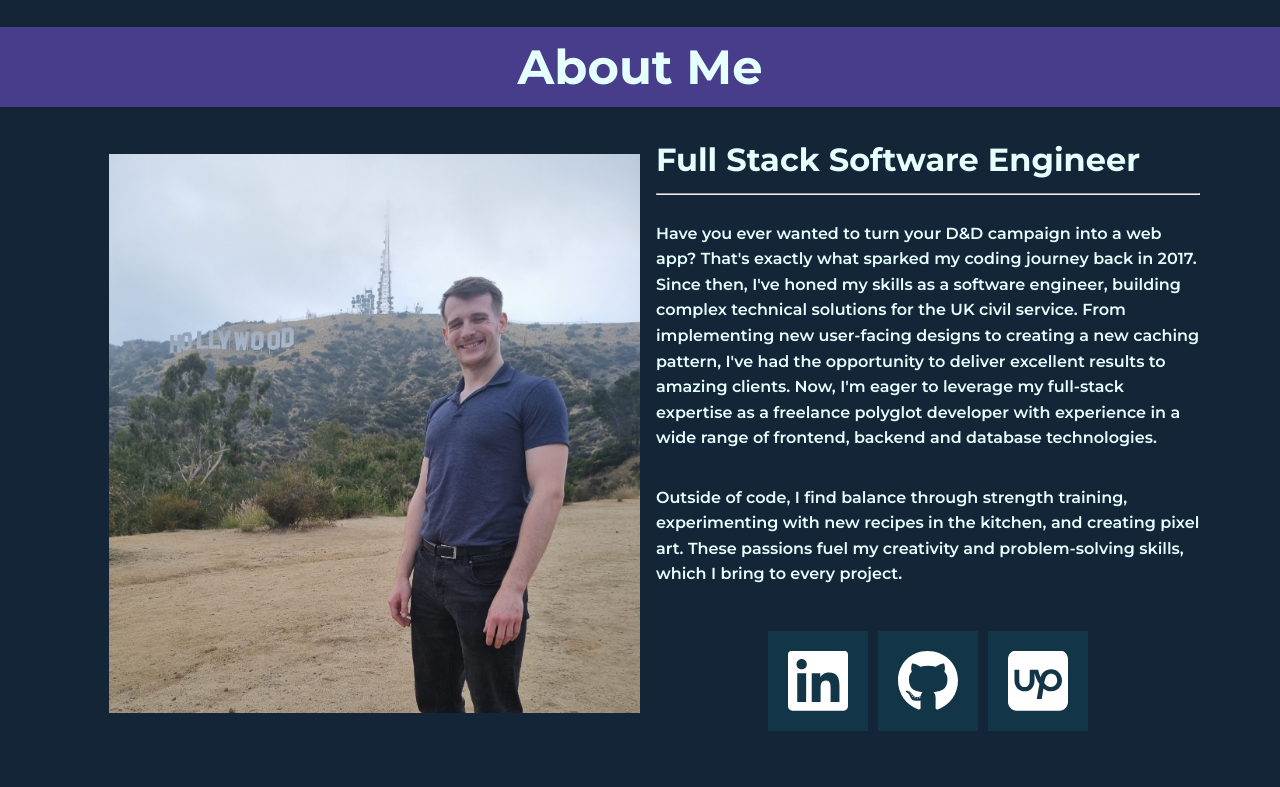
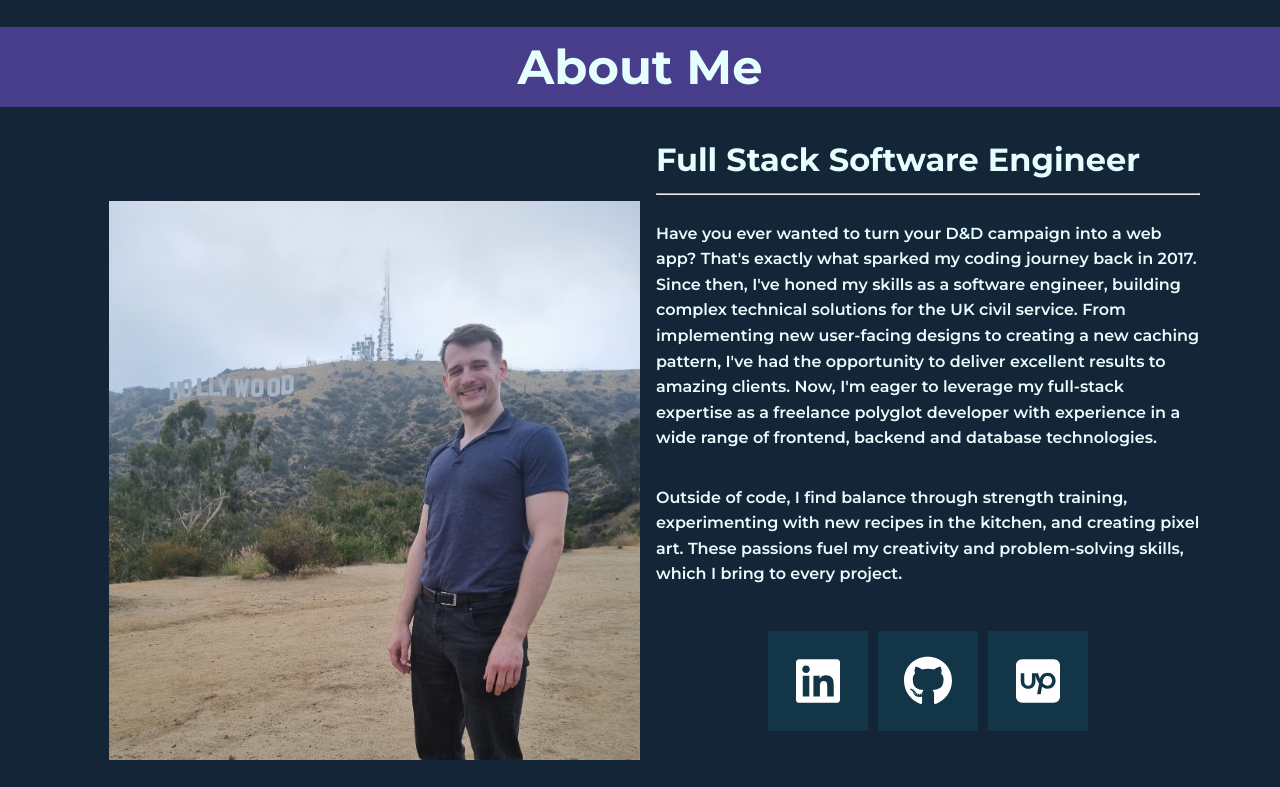
Before and after one commit to Christian-QA/Christian-QA.github.io, a React (Vite) app: page / in a window 1280 px wide. Shown: the part 773-1560 px from the top of the page. Built offline with nearby package versions, Linux system fonts and the light colour scheme; the HTML template or start-up script is replaced by a standard one.

Commit message:
Potentially fixed iOS issue

```diff
--- a/index.html
+++ b/index.html
@@ -2,7 +2,6 @@
 <html lang="en">
   <head>
     <meta charset="UTF-8" />
-    <link rel="icon" type="image/svg+xml" href="/vite.svg" />
     <meta name="viewport" content="width=device-width, initial-scale=1.0" />
     <title>Portfolio by Christian Redfern</title>
   </head>
--- a/src/components/About.tsx
+++ b/src/components/About.tsx
@@ -35,14 +35,16 @@ const About: React.FC = () => {
                         <p>{t('about.paragraphTwo')}</p>
                         <br/>
                         <div className="socials">
-                            <a href="https://www.linkedin.com/in/christian-redfern-6aa4291a4/"
-                               className="fa fa-linkedin"><img src={LinkedIn} alt="linkedin" className="icon"/></a>
-                            <a href="https://github.com/Christian-QA" className="fa fa-github"><img src={GitHub}
-                                                                                                    alt="github"
-                                                                                                    className="icon"/></a>
-                            <a href="https://www.upwork.com/freelancers/~01c874e99ae1580bad?mp_source=share"
-                               className="fa fa-upwork"><img src={Upwork}
-                                                             alt="upwork" className="icon"/></a>
+                            <a href="https://www.linkedin.com/in/christian-redfern-6aa4291a4/" className="social-link">
+                                <img src={LinkedIn} alt="linkedin" className="icon"/>
+                            </a>
+                            <a href="https://github.com/Christian-QA" className="social-link">
+                                <img src={GitHub} alt="github" className="icon"/>
+                            </a>
+                            <a href="https://www.upwork.com/freelancers/~01c874e99ae1580bad?mp\_source=share"
+                               className="social-link">
+                                <img src={Upwork} alt="upwork" className="icon"/>
+                            </a>
                         </div>
                     </div>
                 </div>
--- a/src/styling/About.css
+++ b/src/styling/About.css
@@ -1,20 +1,21 @@
 .about-section {
     display: flex;
     align-items: center;
-    align-content: flex-end;
 }
 
 .image-container {
     flex: 0 0 50%;
     max-height: 80%;
-    align-content: flex-end;
     text-align: right;
+    align-self: flex-end; /* Align the item along the cross-axis */
 }
 
 .portfolio-image {
     max-width: 100%;
     width: 83%;
-    max-height: 85%;
+    height: auto; /* Allow the image to scale proportionally */
+    max-height: 85%; /* Limit the maximum height */
+    object-fit: contain; /* Maintain aspect ratio and fit within the container */
 }
 
 .text-container {
@@ -22,8 +23,7 @@
     max-width: 50%;
     padding: 1em;
     margin-right: 25%;
-    vertical-align: top;
-    align-self: start;
+    align-self: flex-start; /* Align the item along the cross-axis */
 }
 
 .about-story {
@@ -33,47 +33,46 @@
 
 @media (max-width: 1075px) {
     .about-section {
-        display: flex;
         flex-direction: column;
     }
 
     .image-container,
-    .text-container,
+    .text-container {
+        width: 100%;
+        max-width: 100%;
+        text-align: center; /* Center the text */
+        margin: 0;
+    }
+
     .portfolio-image {
         width: 100%;
         max-width: 100%;
-        align-content: center;
-        text-align: center;
-        margin: 0;
     }
 }
 
 .socials {
     display: flex;
-    text-align: center;
     justify-content: center;
 }
 
-.fa {
-    display: flex;
-    padding: 20px;
-    font-size: 50px;
+.social-link {
+    display: inline-flex;
+    align-items: center;
+    justify-content: center;
     width: 100px;
     height: 100px;
-    text-align: center;
-    justify-content: center;
-    vertical-align: middle;
-    text-decoration: none;
     margin: 10px 5px;
     background-color: var(--above-background);
+    text-decoration: none;
 }
 
-.fa:hover {
+.social-link:hover {
     opacity: 0.7;
 }
 
 .icon {
     filter: invert(1);
-    width: 150px;
-    object-fit: cover;
+    max-width: 50px;
+    max-height: 50px;
+    object-fit: contain;
 }
```
Also changed, not shown: public/vite.svg (added), 2 other files (tests, documents, lock files or other folders).
